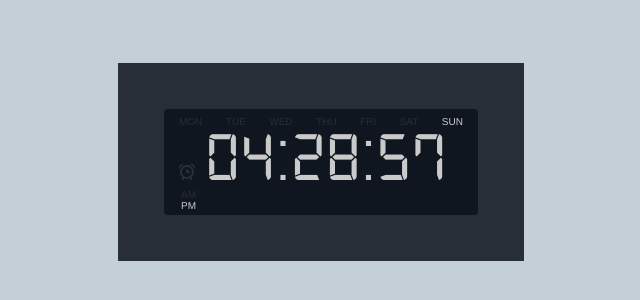
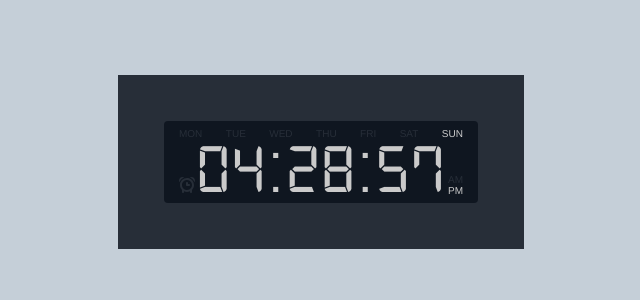
Before and after one commit to rcrespo9/digital-clock, a website: page app/index.html in a window 1280 px wide. Shown: the part 246-546 px from the top of the page, without its empty margins (319-959 px from the left). Drawn offline with nearby package versions, Linux system fonts and the light colour scheme; files that its build step writes are made by us from their sources.

Commit message:
perfectly spaced clock elements

```diff
--- a/app/index.html
+++ b/app/index.html
@@ -42,7 +42,7 @@
       <main class="page-wrapper">
       	<div class="clock" id="js-clock">
       		<div class="clock__display">
-      			<div class="clock__days">
+      			<div class="clock__row clock__row--days">
       				<span class="clock__day" data-day="1">Mon</span>
       				<span class="clock__day" data-day="2">Tue</span>
       				<span class="clock__day" data-day="3">Wed</span>
@@ -52,7 +52,7 @@
       				<span class="clock__day" data-day="0">Sun</span>
       			</div>
 
-      			<div class="clock__time">
+      			<div class="clock__row clock__row--time">
       				<button class="time__alarm time__el">
       					<svg class="alarm__icon"><use xlink:href="#alarm-clock"></use></svg>
       				</button>
--- a/app/styles/main.scss
+++ b/app/styles/main.scss
@@ -84,32 +84,34 @@ $light-gray: #cacaca;
 }
 
 	.clock__display {
-		padding: rem(7px) rem(15px) rem(2px);
+		padding: rem(7px) rem(15px);
 		border-radius: 4px;
 		background-color: #0f1620;
+	}
+
+	.clock__row {
+		display: flex;
+		justify-content: space-between;
 	}
 
 /*------------------------------------*\
   #CLOCK DAYS
 \*------------------------------------*/
 
-.clock__days {
-	display: flex;
-	justify-content: space-between;
+.clock__day {
+	@include clock-text;
 }
-
-	.clock__day {
-		@include clock-text;
-	}
 
 /*------------------------------------*\
   #TIME
 \*------------------------------------*/
 
+// SHARED STYLES
 .time__el {
-	display: inline-block;
+	align-self: flex-end;
 }
 
+// ALARM BUTTON
 .time__alarm {
 	padding: 0;
 	background-color: transparent;
@@ -134,9 +136,9 @@ $light-gray: #cacaca;
 		fill: currentColor;
 	}
 
+// DIGITS
 .time__digits {
-	min-width: rem(220px);
-	margin-left: rem(7px);
+	margin-bottom: rem(-5px);
 	color: $light-gray;
 	font-family: 'digital-7';
 	font-size: rem(70px);
@@ -151,7 +153,7 @@ $light-gray: #cacaca;
 
 	.digits__col {
 		position: relative;
-		padding: 0 rem(1px);
+		padding: 0 rem(3px);
 
 		&:before,
 		&:after {
@@ -170,14 +172,11 @@ $light-gray: #cacaca;
 		}
 	}
 
-.time__periods {
-	margin-left: rem(2px);
+// TIME PERIODS
+.time__period {
+	display: block;
+	@include clock-text;
 }
-
-	.time__period {
-		display: block;
-		@include clock-text;
-	}
 
 
 /*------------------------------------*\
```
